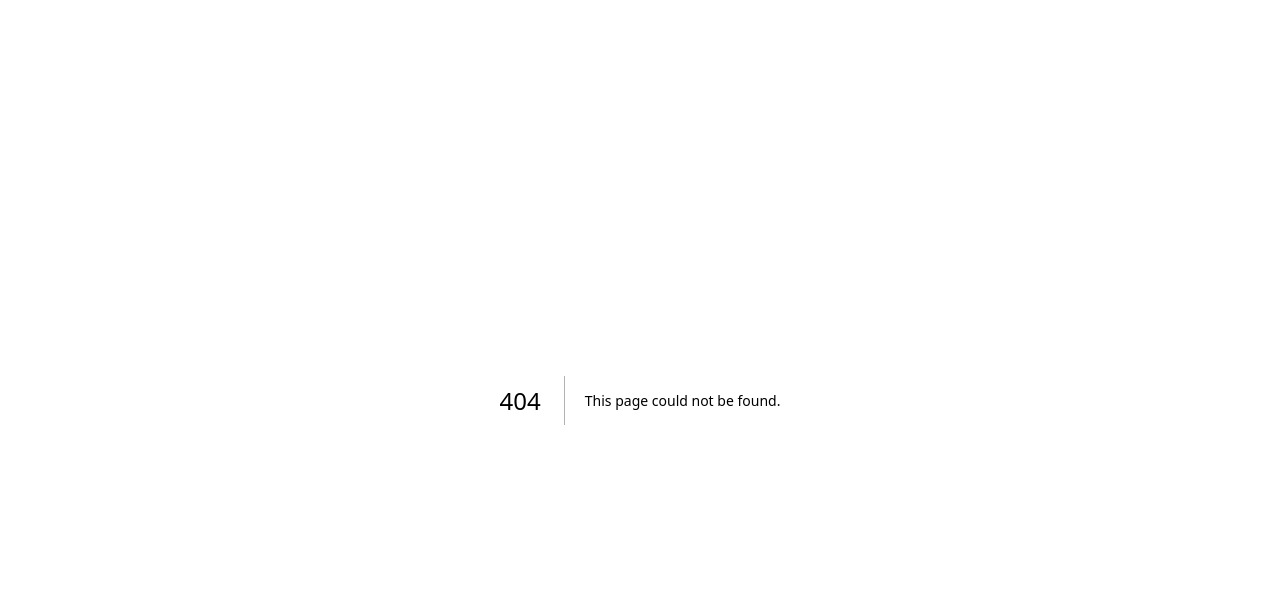
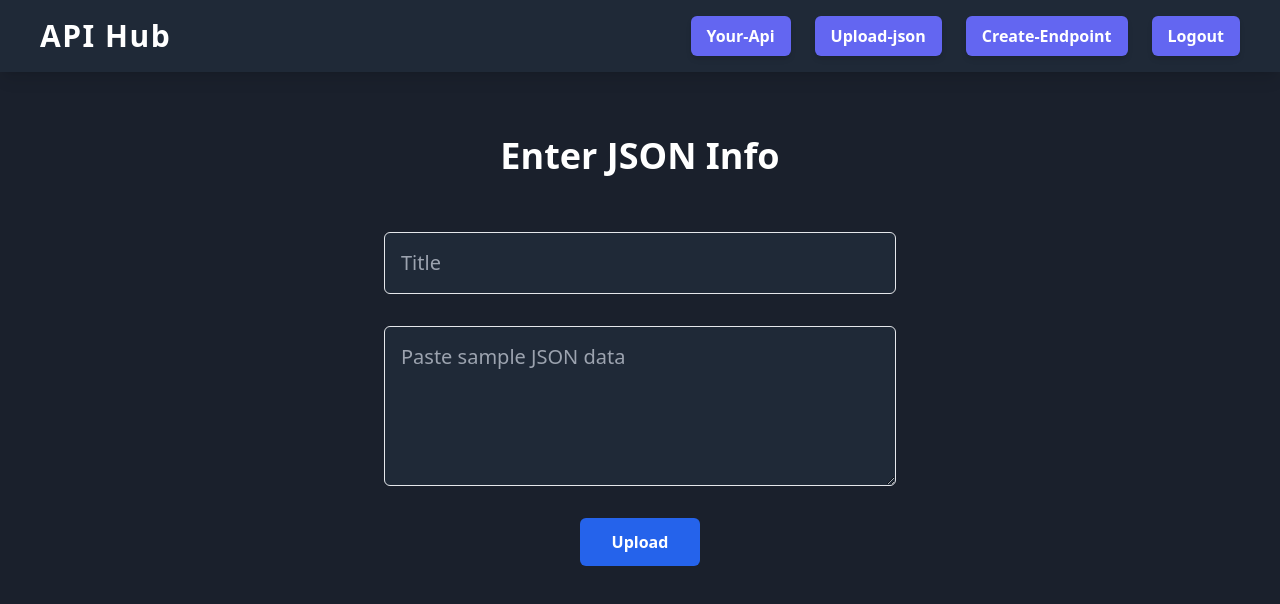
Before and after one commit to sidad112004/temp, a Next.js app: page /dashboard/uploadjsondata in a window 1280 px wide. Before the commit this address had no page. Shown: the top 604 px of the page. Built offline with nearby package versions, Linux system fonts and the light colour scheme; no server answers; sample sign-in values are in the browser's storage.

Commit message:
upload json file

```diff
--- a/action/signup.ts
+++ b/action/signup.ts
@@ -12,7 +12,7 @@ export async function signup(name: string, email: string, password: string) {
             }
         });
         if (user) {
-           return new Error("user is alredy exits")
+           return null
         }
 
         const newUser = await client.user.create({
--- /dev/null
+++ b/app/api/user/jsonupload/route.ts
@@ -0,0 +1,29 @@
+import { NextRequest, NextResponse } from "next/server";
+import checklogin from '@/action/checklogin/checklogin';
+import { redirect } from 'next/navigation';
+import client from '@/db/index';
+export async function POST(req:NextRequest){
+    const login = await checklogin();
+
+    if(!login){
+        redirect('/start')
+    }
+
+    const createdById = Number(login.id);
+
+   try {
+     const { title,json } = await req.json();
+     const newdata=client.customapi.create({
+        data: {
+            title: title,
+            fields: json,
+            sampleSize: 25,
+            createdById,
+          },
+     })
+     return NextResponse.json({ success: true, data: newdata });
+    } catch (error) {
+      console.log(error);
+      console.log("error in upload jsonfile folder")
+   }
+}
--- /dev/null
+++ b/app/dashboard/uploadjsondata/page.tsx
@@ -0,0 +1,17 @@
+import { redirect } from "next/navigation";
+import checklogin from "@/action/checklogin/checklogin";
+import Uploadjson from "@/components/uploadjson/Uploadjson";
+
+export default async function(){
+  const isLoggedIn = await checklogin();
+
+  if (!isLoggedIn) {
+      redirect("/start");
+  }
+
+  return(
+    <>
+    <Uploadjson/>
+    </>
+  );
+}
--- a/components/allapi/Allapi.jsx
+++ b/components/allapi/Allapi.jsx
@@ -101,7 +101,7 @@ const Dashboard = () => {
               onClick={() => openModal(api)}
             >
               <h2 className="text-xl font-semibold text-white mb-2">{api.apiName}</h2>
-              <p className="text-sm text-gray-400 mb-4">sender id <span className="font-medium">{api.id}</span></p>
+              <p className="text-sm text-gray-400 mb-4">ID : <span className="font-medium">{api.id}</span></p>
               <a
                 href={api.link}
                 target="_blank"
--- a/components/authpages/Signup.tsx
+++ b/components/authpages/Signup.tsx
@@ -5,6 +5,7 @@ import { toast, Toaster } from "sonner";
 import { useState } from "react";
 import { useRouter } from 'next/navigation';
 import { signIn } from "next-auth/react";
+import { da } from "@faker-js/faker";
 export default function SignUp() {
     const [name,setname]=useState('');
     const [email,setemail]=useState('');
@@ -18,9 +19,11 @@ export default function SignUp() {
             return;
            }
            const data=await signup(name,email,password);
-
+           if(data===null){
+            toast.error("User already exist")
+            return;
+           }
            console.log(data);
-           console.log(data)
            toast.success("Signup successfull ")
             Route.push('/start')
 
--- a/components/mainnavbar/mainnvabar.tsx
+++ b/components/mainnavbar/mainnvabar.tsx
@@ -36,6 +36,13 @@ export default function MainNavbar(): JSX.Element {
             </Link>
           </li>
           <li>
+            <Link href="/dashboard/uploadjsondata">
+              <span className="inline-block px-4 py-2 bg-indigo-500 text-white font-semibold rounded-md shadow-md hover:bg-indigo-600 transition-colors duration-300">
+              Upload-json
+              </span>
+            </Link>
+          </li>
+          <li>
             <Link href="/dashboard/createapi">
               <span className="inline-block px-4 py-2 bg-indigo-500 text-white font-semibold rounded-md shadow-md hover:bg-indigo-600 transition-colors duration-300">
 
@@ -45,7 +52,7 @@ export default function MainNavbar(): JSX.Element {
           </li>
           <li>
             <button onClick={() =>{
-              toast.success("SignOut Successfull ")
+              toast.success("SignOut Successfull")
                signOut()
                }}>
               <span className="inline-block px-4 py-2 bg-indigo-500 text-white font-semibold rounded-md shadow-md hover:bg-indigo-600 transition-colors duration-300">
--- /dev/null
+++ b/components/uploadjson/Uploadjson.tsx
@@ -0,0 +1,49 @@
+"use client";
+
+import axios from "axios";
+import { useState } from "react";
+import { toast } from "sonner";
+
+export default function () {
+    const[title,settitle]=useState('');
+    const[json,setjson]=useState('');
+    const handlesubmit=async()=>{
+        try{
+            if(json===''||title===''){
+                toast.error("enter all the field")
+                return;
+            }
+            const res=await axios.post('/api/user/jsonupload',{title,json});
+            console.log(res);
+        }
+        catch(err){
+            console.log(err);
+        }
+    }
+    return (
+        <>
+           <div className="bg-background text-foreground flex flex-col items-center space-y-8 py-16 px-4 min-h-screen">
+                <h1 className="text-4xl font-extrabold mb-6">Enter JSON Info</h1>
+
+                <input
+                    className="w-3/4 max-w-lg p-4 text-xl bg-gray-800 border  rounded-md placeholder-gray-400 text-white focus:outline-none focus:ring-2 focus:ring-blue-500 transition-all duration-300 ease-in-out"
+                    type="text"
+                    value={title}
+                    onChange={(e)=>{settitle(e.target.value)}}
+                    placeholder="Title"
+                />
+
+                <textarea
+                    value={json}
+                    onChange={(e)=>{setjson(e.target.value)}}
+                    className="w-3/4 max-w-lg h-40 p-4 text-xl bg-gray-800 border  rounded-md placeholder-gray-400 text-white focus:outline-none focus:ring-2 focus:ring-blue-500 transition-all duration-300 ease-in-out"
+                    placeholder="Paste sample JSON data"
+                />
+
+                <button onClick={handlesubmit} className="px-8 py-3 bg-blue-600 text-white font-semibold rounded-md hover:bg-blue-700 focus:outline-none transform hover:scale-105 transition-transform duration-200 ease-in-out">
+                    Upload
+                </button>
+           </div>
+        </>
+    );
+}
```
